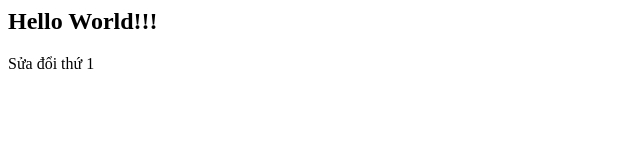
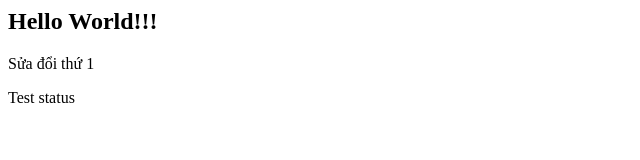
Before and after one commit to sanh0804/sanh0804, a plain HTML site: page index.html in a window 1280 px wide. Shown: the full height of the page, 0-640 px from the left. Drawn offline with Linux system fonts and the light colour scheme.

Commit message:
Test status

```diff
--- a/index.html
+++ b/index.html
@@ -8,5 +8,6 @@
 <body>
     <h2>Hello World!!!</h2>
     <p>Sửa đổi thứ 1</p>
+    <span>Test status</span>
 </body>
 </html>
```
